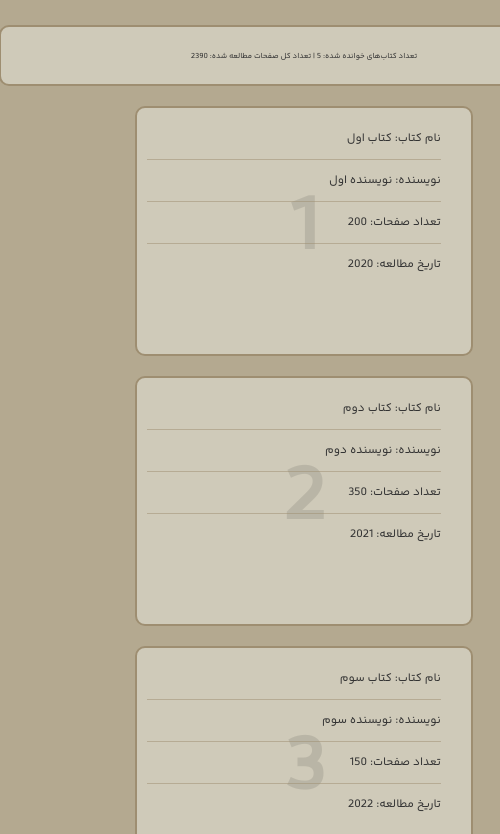
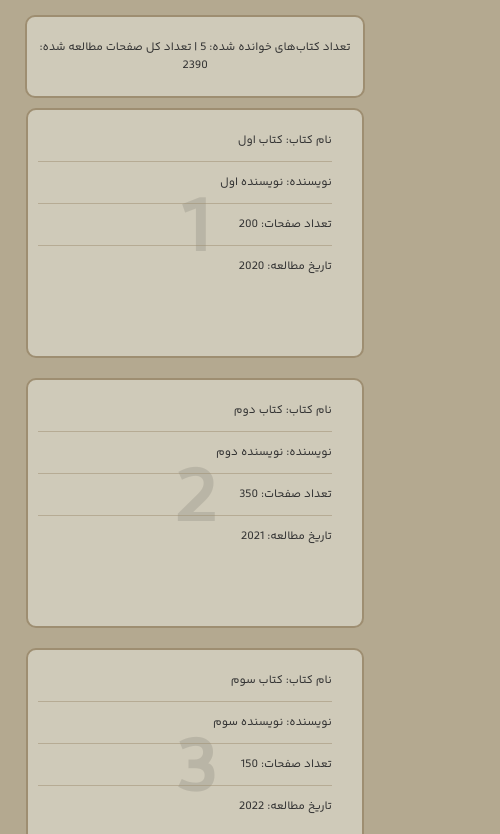
Before and after one commit to amuleo/amuleo-books, a plain HTML site: page index.html in a window 390 px wide. Shown: the part 95-929 px from the top of the page, 500 px wide, since content can reach past the window. Drawn offline with Linux system fonts and the light colour scheme.

Commit message:
Update styles.css

```diff
--- a/styles.css
+++ b/styles.css
@@ -74,13 +74,6 @@ body {
     margin-right: 10px; /* فاصله منفی از سمت راست کارت */
     }
 
-    .summary-box {
-        font-size: 4vw; /* کاهش اندازه متن */
-        padding: 10px; /* کاهش فاصله داخلی */
-        margin: 10px; /* کاهش فاصله از اطراف */
-        width: 40vmax;
-    }
-
 }
 
 .card-content {
@@ -120,3 +113,12 @@ body {
     text-align: center; /* متن وسط‌چین */
     width: 68.2vmax;
 }
+
+@media (max-width: 768px) {
+    .summary-box {
+        width: 37.5vmax; /* کارد کمی باریک‌تر شود برای موبایل */
+        padding: 10px; /* کاهش فضای داخلی در موبایل */
+        font-size: 3vw; /* اندازه متن برای موبایل */
+         margin: 10px;
+    }
+}
```
